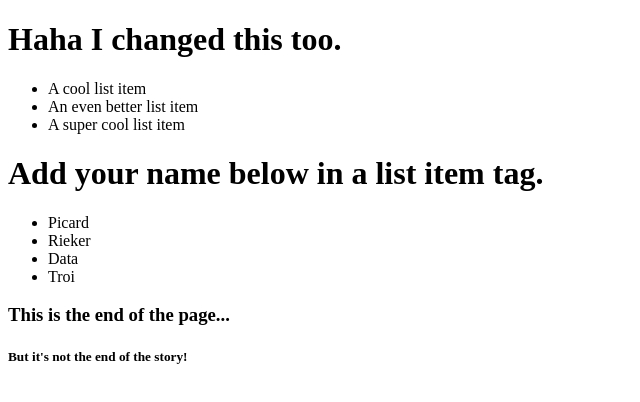
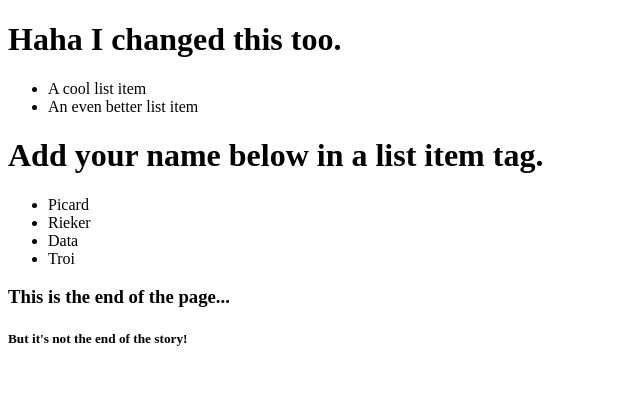
Before and after one commit to maryella/gitting_some_practice, a plain HTML site: page index.html in a window 1280 px wide. Shown: the whole page, without its empty margins (0-640 px from the left). Drawn offline with Linux system fonts and the light colour scheme.

Commit message:
messing with white space

```diff
--- a/index.html
+++ b/index.html
@@ -14,7 +14,7 @@
         <ul>
             <li>A cool list item</li>
             <li>An even better list item</li>
-            <li>A super cool list item</li>
+
         </ul>
 
     <!-- keep second list from TNG -->
```
